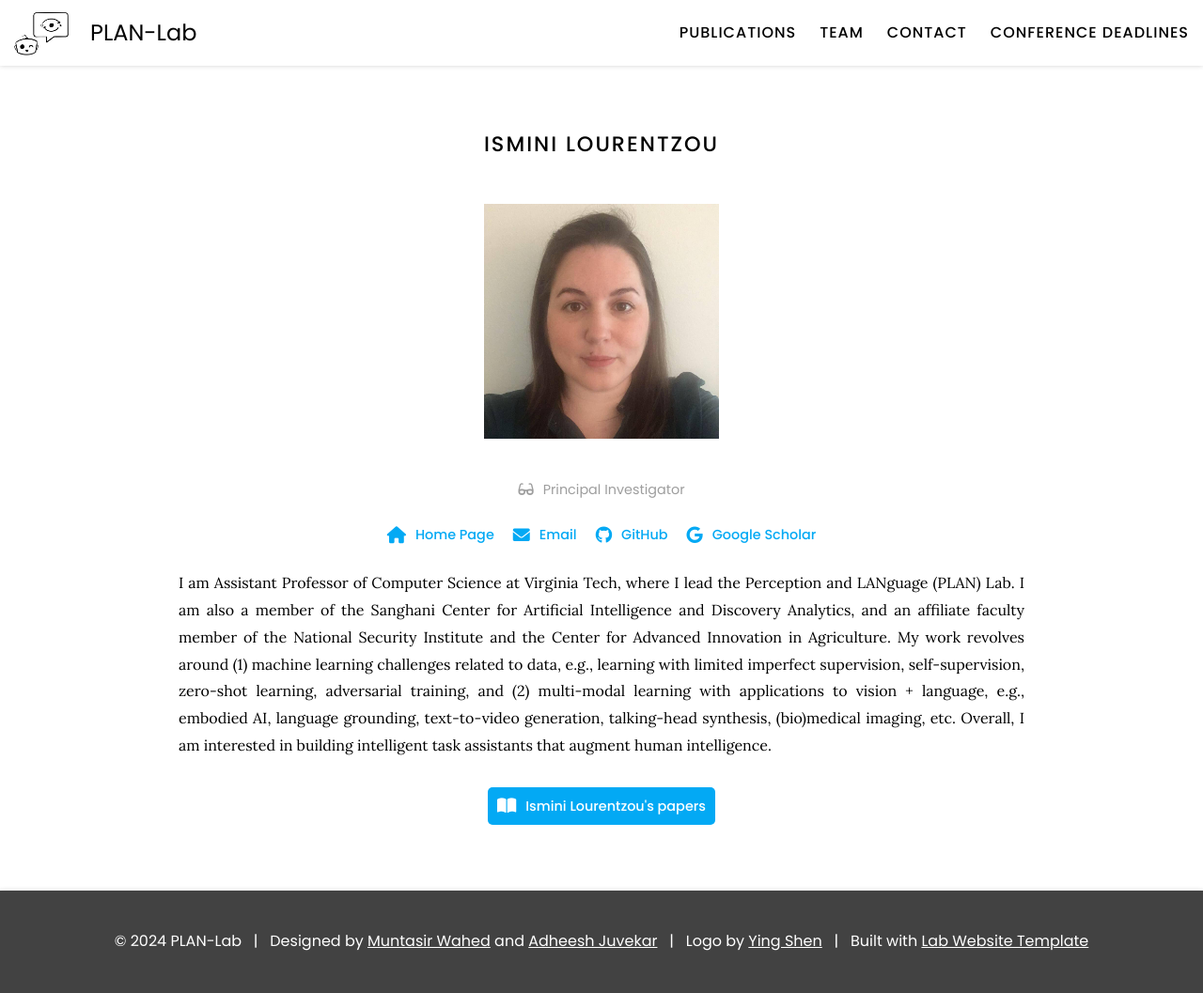
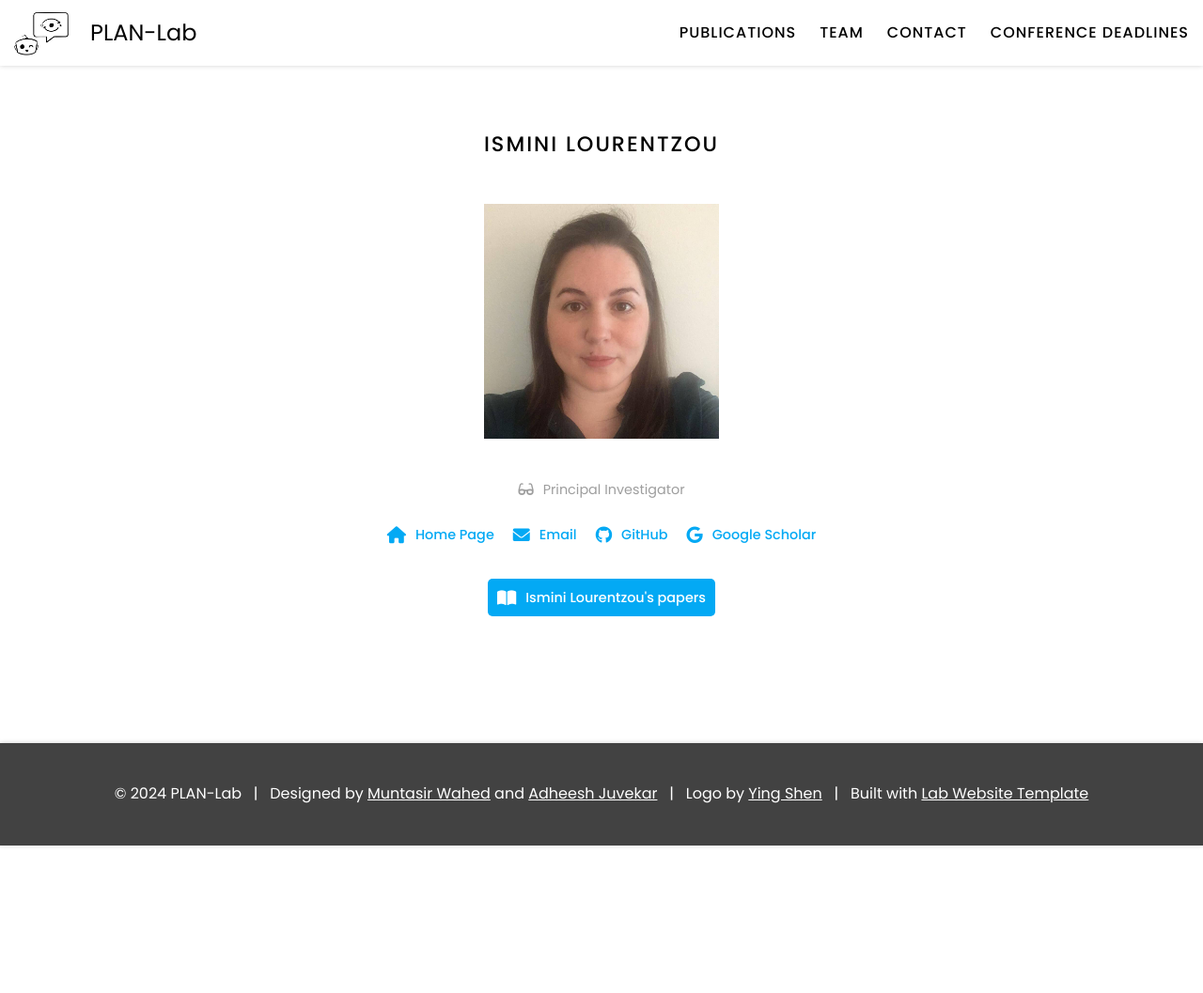
Before and after one commit to XiaonaZhou/plan-lab.github.io, a Jekyll site: the page built from _members/ismini-lourentzou.md, in a window 1280 px wide. Shown: the whole page at 94% size. Built offline with Jekyll 4.4.1, drawn with Linux system fonts in a browser that asks for light colours; after the commit the page ends 900 px from its top, so only the background shows below that.

Commit message:
Update ismini-lourentzou.md

```diff
--- a/_members/ismini-lourentzou.md
+++ b/_members/ismini-lourentzou.md
@@ -13,5 +13,3 @@ links:
   github: isminoula
   google-scholar: CjxQvikAAAAJ
 ---
-
-I am Assistant Professor of Computer Science at Virginia Tech, where I lead the Perception and LANguage (PLAN) Lab. I am also a member of the Sanghani Center for Artificial Intelligence and Discovery Analytics, and an affiliate faculty member of the National Security Institute and the Center for Advanced Innovation in Agriculture. My work revolves around (1) machine learning challenges related to data, e.g., learning with limited imperfect supervision, self-supervision, zero-shot learning, adversarial training, and (2) multi-modal learning with applications to vision + language, e.g., embodied AI, language grounding, text-to-video generation, talking-head synthesis, (bio)medical imaging, etc. Overall, I am interested in building intelligent task assistants that augment human intelligence.
```
